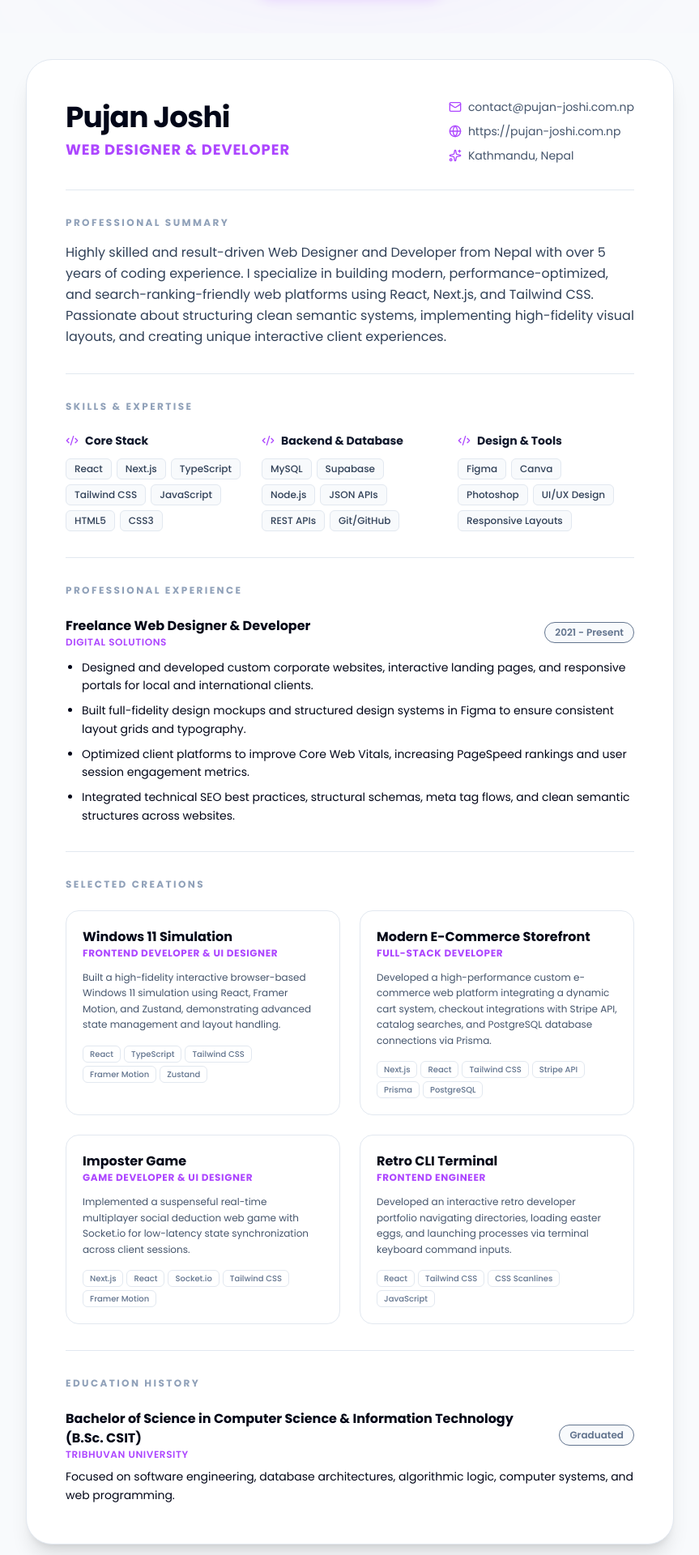
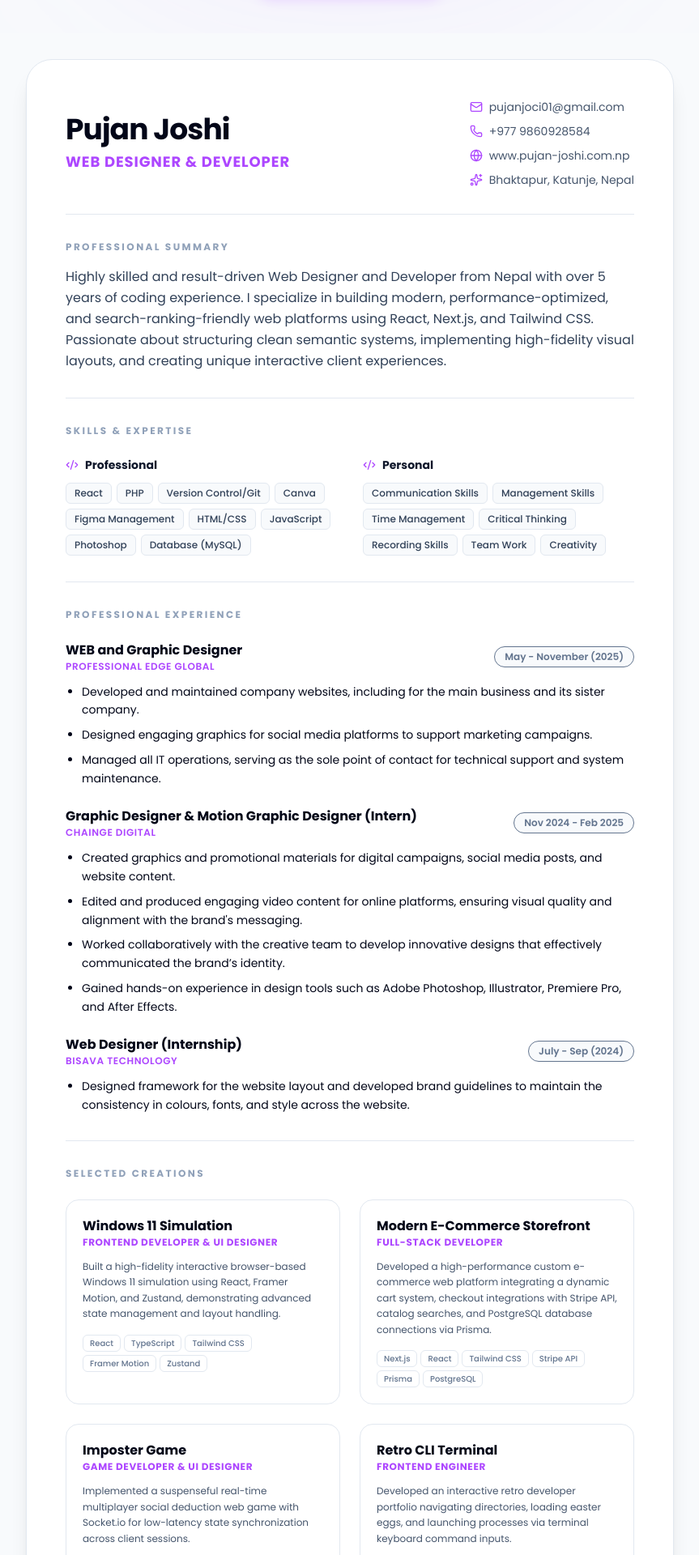
Before and after one commit to pujanjoci/Profile-Next-, a Next.js app: page /resume in a window 1280 px wide. Shown: the part 440-2360 px from the top of the page at 81% size, without its empty margins (208-1071 px from the left). Built offline with nearby package versions, Linux system fonts and the light colour scheme.

Commit message:
feat: add interactive resume page with professional details and PDF download link

```diff
--- a/app/resume/page.tsx
+++ b/app/resume/page.tsx
@@ -2,14 +2,13 @@
 
 import Header from '../components/Header'
 import Footer from '../components/Footer'
-import { FileText, Download, Briefcase, GraduationCap, Code2, ArrowLeft, Mail, Globe, Sparkles } from 'lucide-react'
+import { FileText, Download, Briefcase, GraduationCap, Code2, ArrowLeft, Mail, Globe, Sparkles, Phone } from 'lucide-react'
 import Link from 'next/link'
 
 export default function ResumePage() {
   const skills = {
-    "Core Stack": ['React', 'Next.js', 'TypeScript', 'Tailwind CSS', 'JavaScript', 'HTML5', 'CSS3'],
-    "Backend & Database": ['MySQL', 'Supabase', 'Node.js', 'JSON APIs', 'REST APIs', 'Git/GitHub'],
-    "Design & Tools": ['Figma', 'Canva', 'Photoshop', 'UI/UX Design', 'Responsive Layouts']
+    "Professional": ['React', 'PHP', 'Version Control/Git', 'Canva', 'Figma Management', 'HTML/CSS', 'JavaScript', 'Photoshop', 'Database (MySQL)'],
+    "Personal": ['Communication Skills', 'Management Skills', 'Time Management', 'Critical Thinking', 'Recording Skills', 'Team Work', 'Creativity']
   }
 
   const projects = [
@@ -41,24 +40,48 @@ export default function ResumePage() {
 
   const experiences = [
     {
-      role: 'Freelance Web Designer & Developer',
-      company: 'Digital Solutions',
-      period: '2021 - Present',
+      role: 'WEB and Graphic Designer',
+      company: 'Professional Edge Global',
+      period: 'May - November (2025)',
       details: [
-        'Designed and developed custom corporate websites, interactive landing pages, and responsive portals for local and international clients.',
-        'Built full-fidelity design mockups and structured design systems in Figma to ensure consistent layout grids and typography.',
-        'Optimized client platforms to improve Core Web Vitals, increasing PageSpeed rankings and user session engagement metrics.',
-        'Integrated technical SEO best practices, structural schemas, meta tag flows, and clean semantic structures across websites.'
+        'Developed and maintained company websites, including for the main business and its sister company.',
+        'Designed engaging graphics for social media platforms to support marketing campaigns.',
+        'Managed all IT operations, serving as the sole point of contact for technical support and system maintenance.'
+      ]
+    },
+    {
+      role: 'Graphic Designer & Motion Graphic Designer (Intern)',
+      company: 'Chainge Digital',
+      period: 'Nov 2024 - Feb 2025',
+      details: [
+        'Created graphics and promotional materials for digital campaigns, social media posts, and website content.',
+        'Edited and produced engaging video content for online platforms, ensuring visual quality and alignment with the brand\'s messaging.',
+        'Worked collaboratively with the creative team to develop innovative designs that effectively communicated the brand’s identity.',
+        'Gained hands-on experience in design tools such as Adobe Photoshop, Illustrator, Premiere Pro, and After Effects.'
+      ]
+    },
+    {
+      role: 'Web Designer (Internship)',
+      company: 'Bisava Technology',
+      period: 'July - Sep (2024)',
+      details: [
+        'Designed framework for the website layout and developed brand guidelines to maintain the consistency in colours, fonts, and style across the website.'
       ]
     }
   ]
 
   const education = [
     {
-      degree: 'Bachelor of Science in Computer Science & Information Technology (B.Sc. CSIT)',
-      institution: 'Tribhuvan University',
-      period: 'Graduated',
-      details: 'Focused on software engineering, database architectures, algorithmic logic, computer systems, and web programming.'
+      degree: 'Bachelors in Information Management',
+      institution: 'Nepal Commerce Campus',
+      period: '2019-2024',
+      details: 'Studied a Bachelor’s degree focused on Information Technology, Database Management, Systems Analysis, and Software Development.'
+    },
+    {
+      degree: '+2 Computer Major',
+      institution: 'VS Niketan School',
+      period: '2017-2018',
+      details: 'Focused on Computer Science, including subjects such as Programming, Computer Networks, Database Management, and Web Development.'
     }
   ]
 
@@ -120,17 +143,21 @@ export default function ResumePage() {
               </p>
             </div>
             <div className="flex flex-col gap-2.5 text-sm text-slate-600 dark:text-slate-400 print:text-slate-800">
-              <a href="mailto:contact@pujan-joshi.com.np" className="flex items-center gap-2 hover:text-orange-500 dark:hover:text-white print:hover:text-black">
+              <a href="mailto:pujanjoci01@gmail.com" className="flex items-center gap-2 hover:text-orange-500 dark:hover:text-white print:hover:text-black">
                 <Mail size={16} className="text-orange-500 print:text-orange-600" />
-                <span>contact@pujan-joshi.com.np</span>
+                <span>pujanjoci01@gmail.com</span>
+              </a>
+              <a href="tel:+9779860928584" className="flex items-center gap-2 hover:text-orange-500 dark:hover:text-white print:hover:text-black">
+                <Phone size={16} className="text-orange-500 print:text-orange-600" />
+                <span>+977 9860928584</span>
+              </a>
+              <a href="https://www.pujan-joshi.com.np" target="_blank" rel="noopener noreferrer" className="flex items-center gap-2 hover:text-orange-500 dark:hover:text-white print:hover:text-black">
+                <Globe size={16} className="text-orange-500 print:text-orange-600" />
+                <span>www.pujan-joshi.com.np</span>
               </a>
               <div className="flex items-center gap-2">
-                <Globe size={16} className="text-orange-500 print:text-orange-600" />
-                <span>https://pujan-joshi.com.np</span>
-              </div>
-              <div className="flex items-center gap-2">
                 <Sparkles size={16} className="text-orange-500 print:text-orange-600" />
-                <span>Kathmandu, Nepal</span>
+                <span>Bhaktapur, Katunje, Nepal</span>
               </div>
             </div>
           </div>
@@ -150,7 +177,7 @@ export default function ResumePage() {
             <h3 className="text-xs font-bold uppercase tracking-[0.2em] text-slate-400 dark:text-slate-500 mb-6 print:text-slate-500">
               Skills & Expertise
             </h3>
-            <div className="grid grid-cols-1 md:grid-cols-3 gap-6">
+            <div className="grid grid-cols-1 md:grid-cols-2 gap-8">
               {Object.entries(skills).map(([category, items]) => (
                 <div key={category} className="space-y-3">
                   <h4 className="text-sm font-bold text-slate-900 dark:text-white flex items-center gap-2 print:text-black">
```
